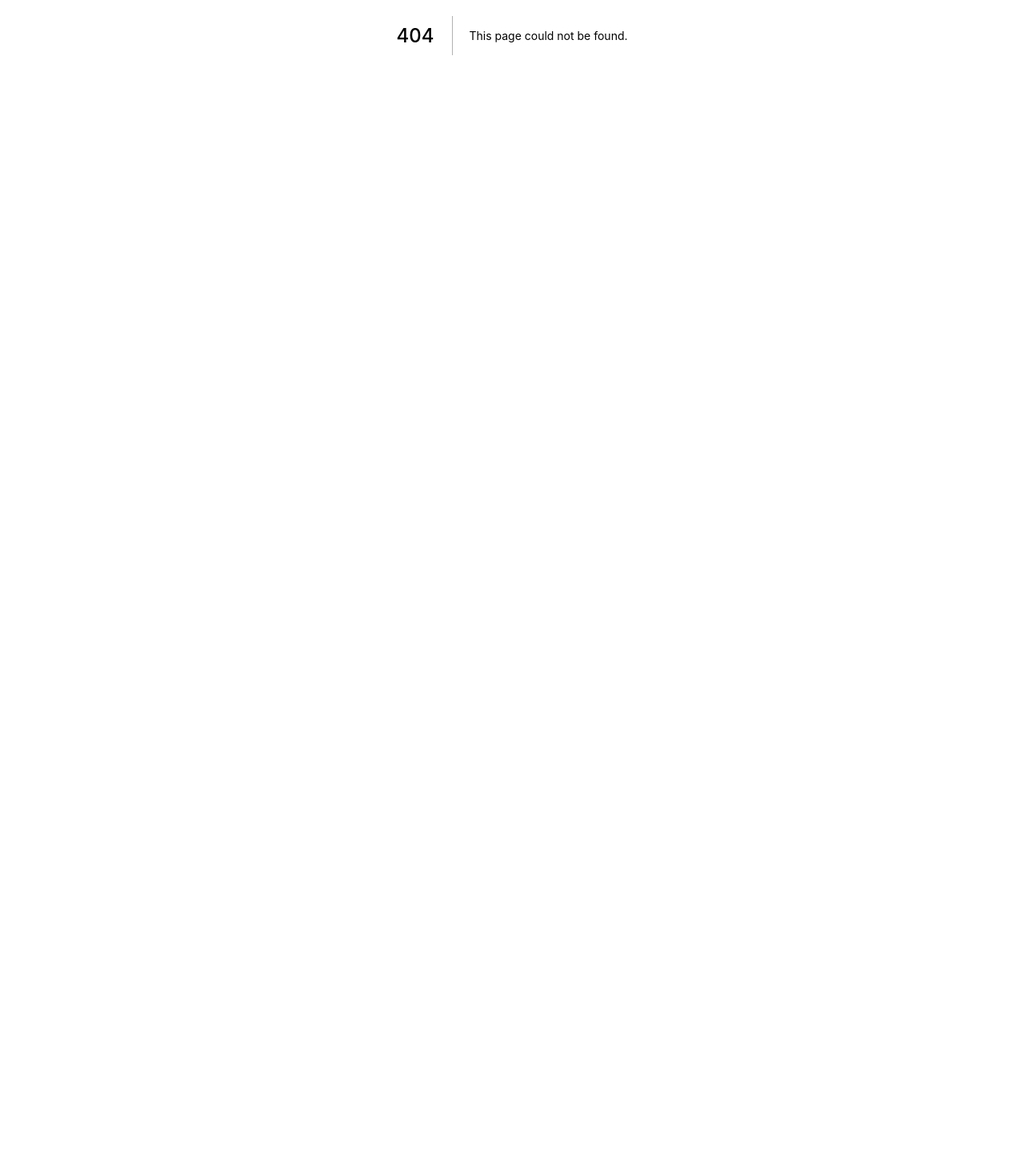
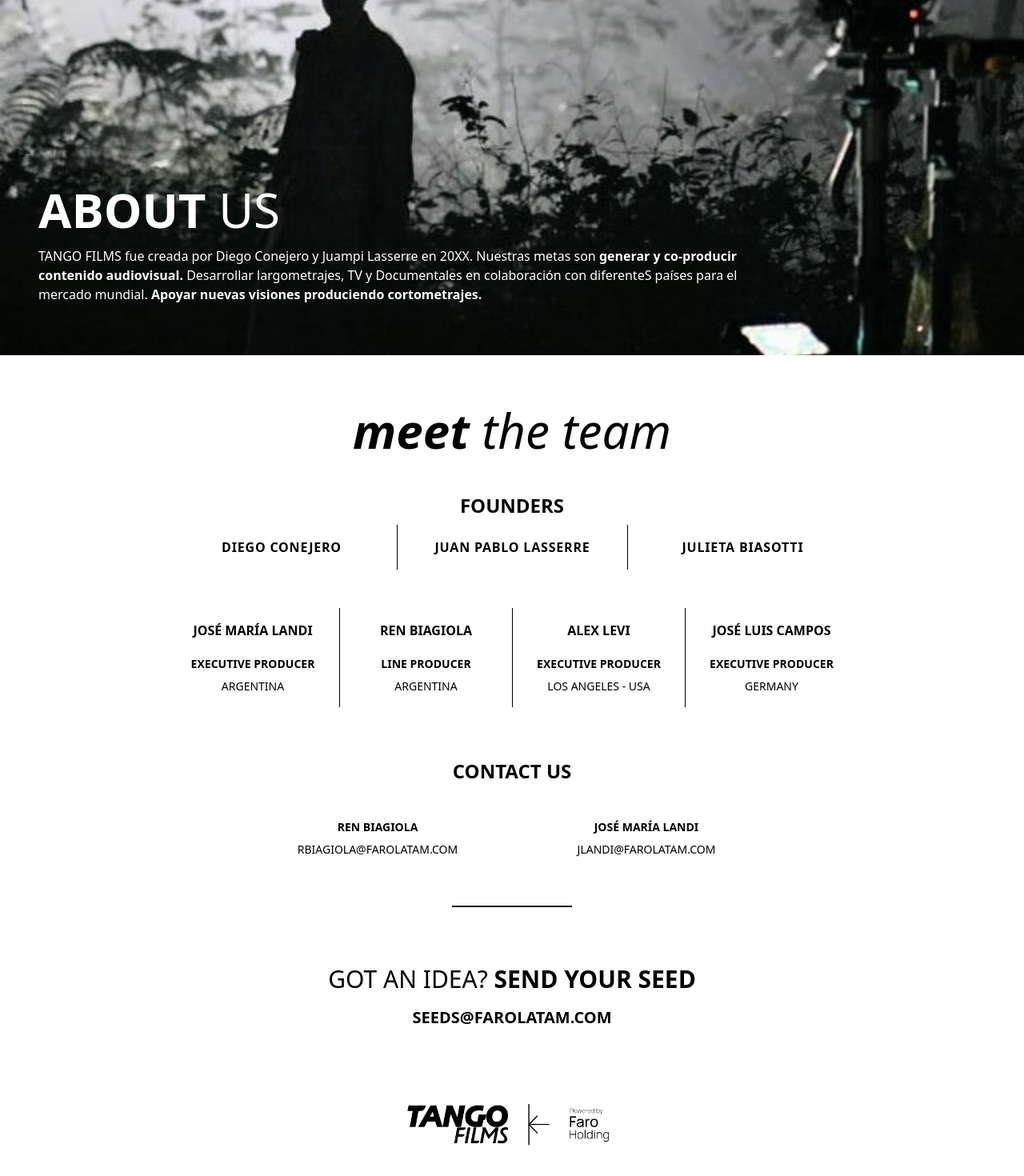
Before and after one commit to ibarjma/tangofilms, a Next.js app: page /about in a window 1280 px wide. Before the commit this address had no page. Shown: the part 356-1826 px from the top of the page at 80% size. Before the commit the page ends 800 px from the top, so only its background shows below. Built offline with nearby package versions, Linux system fonts and the light colour scheme.

Commit message:
about page

```diff
--- a/pages/_app.tsx
+++ b/pages/_app.tsx
@@ -1,4 +1,6 @@
 import '../styles/globals.css'
+import '../styles/index.css'
+
 import type { AppProps } from 'next/app'
 
 function MyApp({ Component, pageProps }: AppProps) {
--- /dev/null
+++ b/pages/about.tsx
@@ -0,0 +1,163 @@
+export default function About({}) {
+  return (
+    <>
+      <section
+        className="w-full bg-cover bg-center"
+        style={{
+          height: '100vh',
+          maxHeight: '50rem',
+          backgroundImage: 'url(/about.jpg) ',
+        }}
+      >
+        <div className="flex h-full w-full items-end justify-start p-8 ">
+          <div className="text-left sm:p-4">
+            <h1 className="text-5xl font-semibold uppercase text-white md:text-6xl">
+              About <span className="font-extralight ">us</span>
+            </h1>
+            {/* <button className="mt-4 rounded bg-blue-600 px-4 py-2 text-sm font-medium uppercase text-white transition-all hover:bg-blue-500 focus:bg-blue-500 focus:outline-none">
+              Start project
+             </button> */}
+
+            <p className="w-3/4 py-4 text-white">
+              TANGO FILMS fue creada por Diego Conejero y Juampi Lasserre en
+              20XX. Nuestras metas son{' '}
+              <span className="font-semibold">
+                generar y co-producir contenido audiovisual.
+              </span>{' '}
+              Desarrollar largometrajes, TV y Documentales en colaboración con
+              diferenteS países para el mercado mundial.{' '}
+              <span className="font-semibold">
+                Apoyar nuevas visiones produciendo cortometrajes.
+              </span>
+            </p>
+          </div>
+        </div>
+      </section>
+
+      <section>
+        <div className="flex h-full w-full items-center justify-center bg-white bg-opacity-50 text-black">
+          <div className="w-full max-w-4xl text-center">
+            <h1 className="mt-8 p-8 pb-4 text-5xl font-semibold italic md:text-6xl">
+              meet <span className="font-normal">the team</span>
+            </h1>
+            <h1 className="pt-8 text-2xl font-bold  uppercase md:text-2xl">
+              founders
+            </h1>
+
+            <div className="mx-4 flex flex-wrap place-content-center items-center divide-y divide-black pt-2 pb-4 tracking-wider sm:divide-x sm:divide-y-0">
+              <p className="w-full p-4  font-semibold uppercase sm:w-1/3">
+                diego conejero
+              </p>
+              <p className="w-full p-4  font-semibold uppercase sm:w-1/3">
+                juan pablo lasserre
+              </p>
+              <p className="w-full p-4  font-semibold uppercase sm:w-1/3">
+                julieta biasotti
+              </p>
+            </div>
+
+            <section className="mx-4 flex flex-wrap place-content-center items-center divide-y divide-black pt-8 text-center sm:divide-x sm:divide-y-0">
+              <div className="flex w-full flex-col items-center justify-center sm:w-1/4">
+                <p className="w-full p-4 px-2 text-center font-semibold uppercase ">
+                  josé maría landi
+                </p>
+                <div className="flex flex-col items-center justify-center">
+                  <p className="w-full p-1 px-2 text-sm font-semibold uppercase">
+                    executive producer
+                  </p>
+                  <p className="w-full p-1 px-2 pb-4 text-sm uppercase">
+                    argentina
+                  </p>
+                </div>
+              </div>
+
+              <div className="flex w-full flex-col items-center justify-center sm:w-1/4">
+                <p className="w-full p-4 px-2 text-center font-semibold uppercase ">
+                  ren biagiola
+                </p>
+                <div className="flex flex-col items-center justify-center">
+                  <p className="w-full p-1 px-2 text-sm font-semibold uppercase">
+                    line producer
+                  </p>
+                  <p className="w-full p-1 px-2 pb-4 text-sm uppercase">
+                    argentina
+                  </p>
+                </div>
+              </div>
+
+              <div className="flex w-full flex-col items-center justify-center sm:w-1/4">
+                <p className="w-full p-4 px-2 text-center font-semibold uppercase ">
+                  alex levi
+                </p>
+                <div className="flex flex-col items-center justify-center">
+                  <p className="w-full p-1 px-2 text-sm font-semibold uppercase">
+                    executive producer
+                  </p>
+                  <p className="w-full p-1 px-2 pb-4 text-sm uppercase">
+                    los angeles - usa
+                  </p>
+                </div>
+              </div>
+
+              <div className="flex w-full flex-col items-center justify-center sm:w-1/4">
+                <p className="w-full p-4 px-2 text-center font-semibold uppercase ">
+                  josé luis campos
+                </p>
+                <div className="flex flex-col items-center justify-center">
+                  <p className="w-full p-1 px-2 text-sm font-semibold uppercase">
+                    executive producer
+                  </p>
+                  <p className="w-full p-1 px-2 pb-4 text-sm uppercase">
+                    germany
+                  </p>
+                </div>
+              </div>
+            </section>
+
+            <section className="mb-2 py-8 pb-2">
+              <h1 className="pt-8 text-2xl font-bold  uppercase md:text-2xl">
+                contact us
+              </h1>
+              <div className="flex flex-wrap pt-2 sm:mx-28">
+                <div className="flex w-full flex-col items-center justify-center py-8 sm:w-1/2">
+                  <p className="w-full p-1 px-2 text-sm font-semibold uppercase">
+                    ren biagiola
+                  </p>
+                  <p className="w-full p-1 px-2 text-sm uppercase">
+                    rbiagiola@farolatam.com
+                  </p>
+                </div>
+                <div className="flex w-full flex-col items-center justify-center py-8 sm:w-1/2">
+                  <p className="w-full p-1 px-2 text-sm font-semibold uppercase">
+                    josé maría landi
+                  </p>
+                  <p className="w-full p-1 px-2 text-sm uppercase">
+                    jlandi@farolatam.com
+                  </p>
+                </div>
+              </div>
+            </section>
+            <div className="mb-16 flex w-full items-center justify-center">
+              <hr className="m-2 flex w-2/12 justify-center self-center border border-black" />
+            </div>
+
+            <section className="mx-2 mb-2 pb-2">
+              <div className="flex flex-col items-center justify-center">
+                <h1 className="text-xl  font-light uppercase  sm:text-2xl md:text-3xl">
+                  got an idea?{' '}
+                  <span className="font-semibold"> send your seed</span>
+                </h1>
+
+                <h2 className="p-4 text-lg font-semibold uppercase sm:text-xl">
+                  seeds@farolatam.com
+                </h2>
+
+                <img src="tango2.png" className="w-1/3 py-8 pb-2" alt="" />
+              </div>
+            </section>
+          </div>
+        </div>
+      </section>
+    </>
+  )
+}
--- /dev/null
+++ b/styles/index.css
@@ -0,0 +1,3 @@
+.h-ful {
+  height: 100vh;
+}
```
Also changed, not shown: public/about.jpg (added), public/tango2.png (added).
